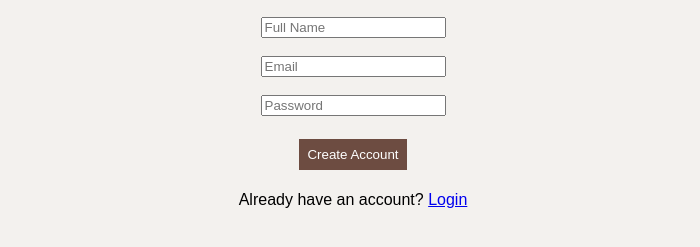
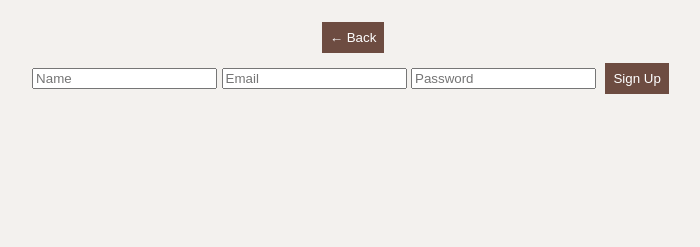
Before and after one commit to buenojayvee9-glitch/Chill-Brew-Coffee-Web, a plain HTML site: page signup.html in a window 1280 px wide. Shown: the part 51-298 px from the top of the page, without its empty margins (287-987 px from the left). Drawn offline with Linux system fonts and the light colour scheme.

Commit message:
Refactor signup.html for improved structure and back button

```diff
--- a/signup.html
+++ b/signup.html
@@ -9,18 +9,16 @@
 <body>
 
     <h2>Sign Up</h2>
+    <button onclick="history.back()">← Back</button>
 
     <form onsubmit="signup(event)">
-        <input type="text" id="name" placeholder="Full Name" required><br><br>
-        <input type="email" id="email" placeholder="Email" required><br><br>
-        <input type="password" id="password" placeholder="Password" required><br><br>
-        <button type="submit">Create Account</button>
+        <input id="name" placeholder="Name" required>
+        <input id="email" placeholder="Email" required>
+        <input id="password" type="password" placeholder="Password" required>
+        <button type="submit">Sign Up</button>
     </form>
 
-    <p>Already have an account? <a href="login.html">Login</a></p>
-
     <script src="script.js"></script>
-
 </body>
 
 </html>
```
